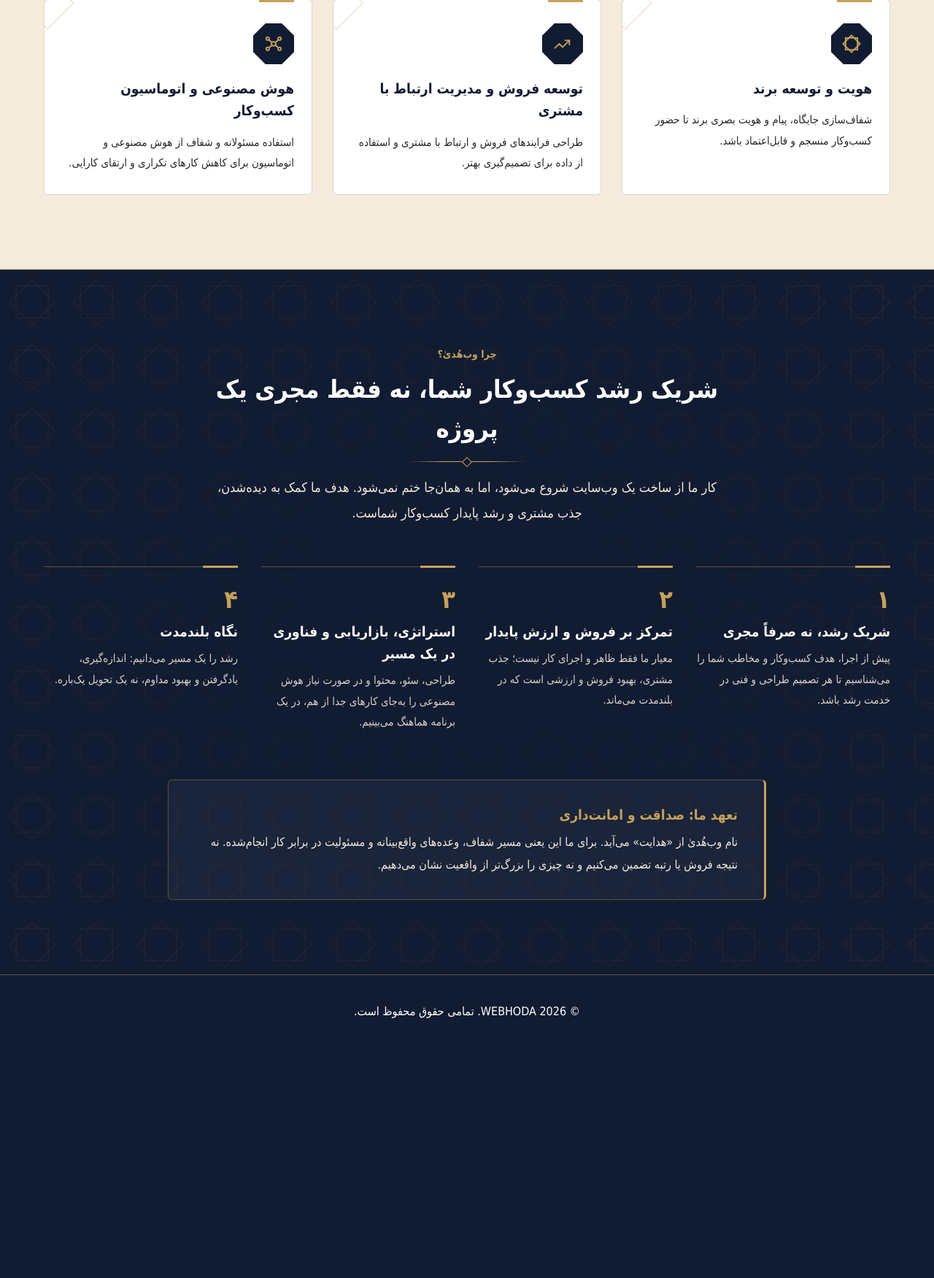
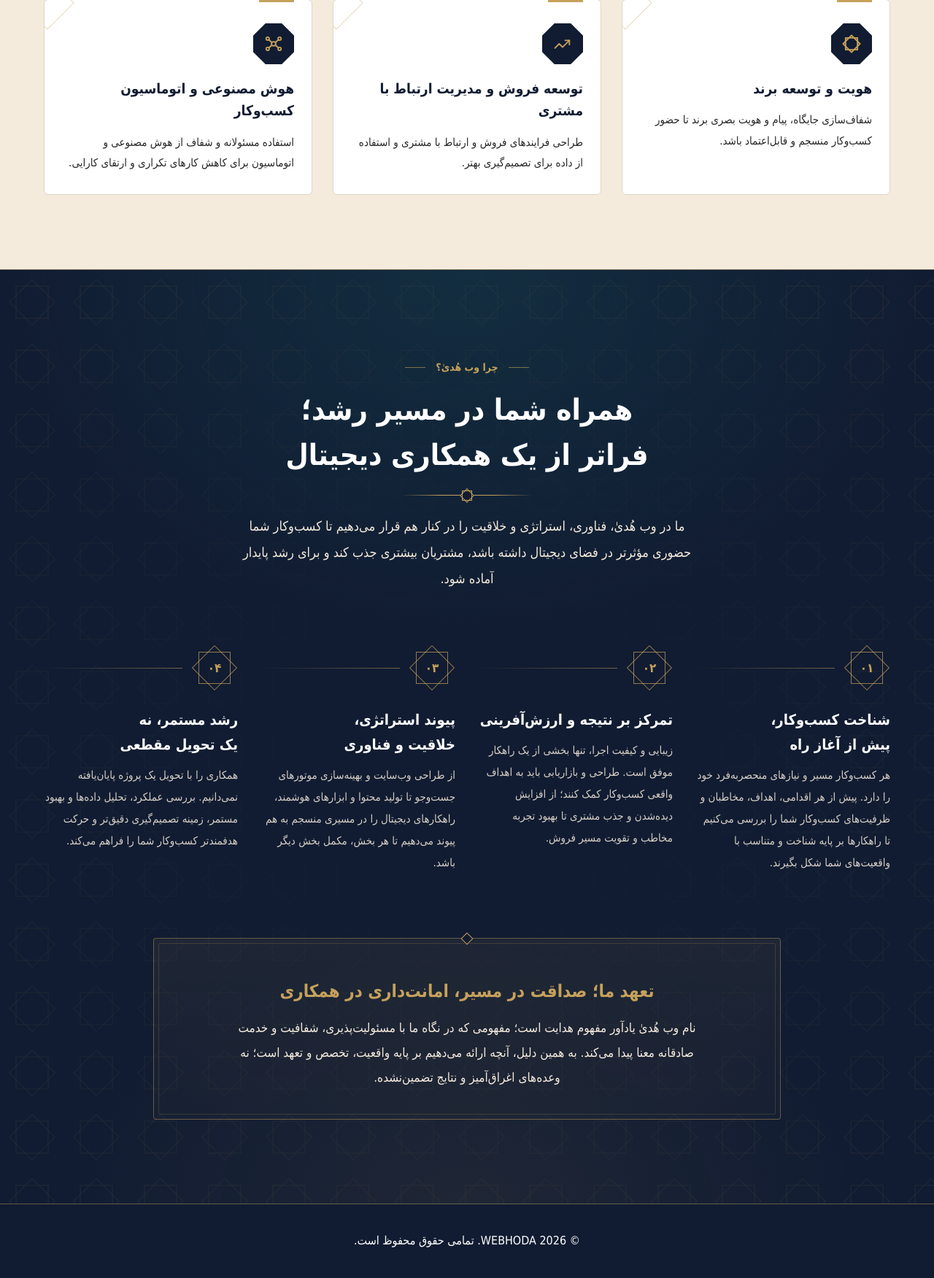
Before and after one commit to Parviz-Parastar/webhoda-agency-theme, a WordPress theme: template front-page.php in a window 1280 px wide. Shown: the part 1400-3151 px from the top of the page at 73% size. Before the commit the page ends 2795 px from the top, so only its background shows below. Run offline with PHP 8.4 and a stand-in for WordPress, Linux system fonts and the light colour scheme; the site name, menu and one post (Sample post) are stand-ins, and other content is empty.

Commit message:
Textual Changes, Web Interfaces, and Front-End Editing

```diff
--- a/assets/css/home.css
+++ b/assets/css/home.css
@@ -509,17 +509,23 @@
 
 /*
  * Section 5 of the homepage. Navy surface to alternate with the ivory
- * Services section. The section is non-interactive: no hover, focus or
- * transition rules are needed, so it has no reduced-motion exceptions.
+ * Services section. The section is non-interactive and has no transitions
+ * or animations, so it needs no reduced-motion exceptions.
+ *
+ * Decorative stars (divider, numbers) are two overlapping squares, the
+ * same eight-pointed geometry as the background pattern in the template.
  */
 .why-section {
     position: relative;
     isolation: isolate;
     overflow: hidden;
 
-    padding: clamp(56px, 8vw, 104px) 0;
+    padding: clamp(64px, 9vw, 120px) 0;
 
     background-color: var(--color-navy);
+    background-image:
+        radial-gradient(ellipse 70% 55% at 50% 0%, rgba(23, 111, 112, 0.22), transparent 70%),
+        radial-gradient(ellipse 60% 40% at 50% 100%, rgba(198, 161, 91, 0.08), transparent 70%);
     color: var(--color-ivory);
 
     border-top: 1px solid rgba(198, 161, 91, 0.45);
@@ -548,14 +554,18 @@
 /* Section Header */
 
 .why-header {
-    max-width: 720px;
-    margin: 0 auto clamp(36px, 5vw, 56px);
+    max-width: 780px;
+    margin: 0 auto clamp(48px, 6vw, 72px);
 
     text-align: center;
 }
 
 .why-eyebrow {
-    margin: 0 0 8px;
+    display: inline-flex;
+    align-items: center;
+    gap: 14px;
+
+    margin: 0 0 14px;
 
     color: var(--color-gold);
 
@@ -564,27 +574,39 @@
     letter-spacing: 0;
 }
 
+.why-eyebrow::before,
+.why-eyebrow::after {
+    content: "";
+
+    width: 28px;
+    height: 1px;
+
+    background-color: rgba(198, 161, 91, 0.6);
+}
+
 .why-title {
     margin: 0;
 
     color: var(--color-white);
 
-    font-size: clamp(24px, 3vw, 34px);
+    font-size: clamp(26px, 3.6vw, 40px);
     font-weight: 800;
-    line-height: 1.6;
+    line-height: 1.55;
+
+    text-wrap: balance;
 }
 
-/* Ornamental divider: two lines around a rotated square */
+/* Ornamental divider: a line with an eight-pointed star at its center */
 
 .why-divider {
     position: relative;
 
     display: block;
 
-    width: 160px;
+    width: 180px;
     height: 1px;
 
-    margin: 18px auto;
+    margin: 24px auto;
 
     background: linear-gradient(
         90deg,
@@ -595,37 +617,51 @@
     );
 }
 
-.why-divider::before {
+.why-divider::before,
+.why-divider::after {
     content: "";
 
     position: absolute;
     top: 50%;
     left: 50%;
 
-    width: 10px;
-    height: 10px;
+    width: 14px;
+    height: 14px;
 
+    border: 1px solid var(--color-gold);
+}
+
+/* Rotated square: navy fill hides the line behind the star */
+
+.why-divider::before {
     background-color: var(--color-navy);
-    border: 1px solid var(--color-gold);
 
     transform: translate(-50%, -50%) rotate(45deg);
 }
 
+/* Upright square: outline only, completes the eight-pointed star */
+
+.why-divider::after {
+    transform: translate(-50%, -50%);
+}
+
 .why-intro {
-    margin: 0;
+    max-width: 640px;
+    margin: 0 auto;
 
     color: var(--color-ivory);
 
-    font-size: clamp(16px, 1.5vw, 18px);
-    line-height: 1.9;
+    font-size: clamp(16px, 1.6vw, 18px);
+    line-height: 2;
 }
 
-/* Pillars: open columns separated by a gold hairline, not cards */
+/* Pillars: open columns, no cards */
 
 .why-pillars {
     display: grid;
     grid-template-columns: 1fr;
-    gap: 32px 40px;
+    align-items: start;
+    gap: 44px 40px;
 
     margin: 0;
     padding: 0;
@@ -637,87 +673,160 @@
     position: relative;
 
     margin: 0;
-    padding-top: 24px;
-
-    border-top: 1px solid rgba(198, 161, 91, 0.4);
 }
 
-/* Gold accent segment at the start (right in RTL) */
-
+/*
+ * Hairline that starts after the numbered star and fades out.
+ * The theme is RTL-only, so 270deg runs from the start (right) edge.
+ */
 .why-pillar::before {
     content: "";
 
     position: absolute;
-    top: -2px;
-    inset-inline-start: 0;
+    top: 32px;
+    inset-inline-start: 76px;
+    inset-inline-end: 0;
 
-    width: 48px;
-    height: 3px;
+    height: 1px;
 
-    background-color: var(--color-gold);
+    background: linear-gradient(
+        270deg,
+        rgba(198, 161, 91, 0.55),
+        transparent
+    );
 }
 
+/* Number inside an eight-pointed star */
+
 .why-pillar-number {
-    display: block;
+    position: relative;
 
-    margin-bottom: 8px;
+    display: flex;
+    align-items: center;
+    justify-content: center;
+
+    width: 64px;
+    height: 64px;
+
+    margin-bottom: 22px;
 
     color: var(--color-gold);
 
-    font-size: 34px;
+    font-size: 17px;
     font-weight: 700;
-    line-height: 1.2;
+    line-height: 1;
+}
+
+.why-pillar-number::before,
+.why-pillar-number::after {
+    content: "";
+
+    position: absolute;
+    top: 10px;
+    right: 10px;
+    bottom: 10px;
+    left: 10px;
+
+    border: 1px solid rgba(198, 161, 91, 0.7);
+}
+
+.why-pillar-number::after {
+    transform: rotate(45deg);
 }
 
 .why-pillar-title {
-    margin: 0 0 8px;
+    margin: 0 0 10px;
 
     color: var(--color-white);
 
-    font-size: 19px;
+    font-size: 20px;
     font-weight: 800;
-    line-height: 1.6;
+    line-height: 1.7;
+
+    text-wrap: balance;
 }
 
 .why-pillar-text {
     margin: 0;
 
-    color: rgba(244, 235, 221, 0.88);
+    color: rgba(244, 235, 221, 0.86);
 
     font-size: 15px;
-    line-height: 1.9;
+    line-height: 2;
 }
 
-/* Pledge band */
+/* Pledge: framed, centered block, visually distinct from the pillars */
 
 .why-pledge {
-    max-width: 820px;
-    margin: clamp(40px, 6vw, 64px) auto 0;
-    padding: 28px 24px;
+    position: relative;
 
-    background-color: rgba(255, 255, 255, 0.04);
-    border: 1px solid rgba(198, 161, 91, 0.35);
-    border-inline-start: 3px solid var(--color-gold);
-    border-radius: 6px;
+    max-width: 860px;
+    margin: clamp(56px, 7vw, 88px) auto 0;
+    padding: 44px 24px 32px;
+
+    text-align: center;
+
+    background: linear-gradient(
+        180deg,
+        rgba(198, 161, 91, 0.08),
+        rgba(198, 161, 91, 0.02)
+    );
+    border: 1px solid rgba(198, 161, 91, 0.45);
+    border-radius: 4px;
+}
+
+/* Inner hairline frame */
+
+.why-pledge::before {
+    content: "";
+
+    position: absolute;
+    inset: 6px;
+
+    border: 1px solid rgba(198, 161, 91, 0.2);
+    border-radius: 2px;
+
+    pointer-events: none;
+}
+
+/* Diamond ornament centered on the top edge */
+
+.why-pledge::after {
+    content: "";
+
+    position: absolute;
+    top: 0;
+    left: 50%;
+
+    width: 12px;
+    height: 12px;
+
+    background-color: var(--color-navy);
+    border: 1px solid var(--color-gold);
+
+    transform: translate(-50%, -50%) rotate(45deg);
 }
 
 .why-pledge-title {
-    margin: 0 0 8px;
+    margin: 0 0 12px;
 
     color: var(--color-gold);
 
-    font-size: 19px;
+    font-size: clamp(19px, 2.2vw, 24px);
     font-weight: 800;
-    line-height: 1.6;
+    line-height: 1.7;
+
+    text-wrap: balance;
 }
 
 .why-pledge-text {
-    margin: 0;
+    max-width: 680px;
+    margin: 0 auto;
 
     color: var(--color-ivory);
 
-    font-size: 16px;
-    line-height: 1.9;
+    font-size: clamp(16px, 1.6vw, 17px);
+    line-height: 2;
 }
 
 /* Why WEBHODA Responsive */
@@ -726,15 +835,18 @@
 
     .why-pillars {
         grid-template-columns: repeat(2, 1fr);
+        gap: 56px 48px;
     }
 
     .why-pledge {
-        padding: 32px 36px;
+        padding: 52px 56px 40px;
     }
 
 }
 
-@media (min-width: 1100px) {
+/* Four columns only where each column stays wide enough for Persian text */
+
+@media (min-width: 1200px) {
 
     .why-pillars {
         grid-template-columns: repeat(4, 1fr);
--- a/template-parts/home/why-webhoda.php
+++ b/template-parts/home/why-webhoda.php
@@ -4,34 +4,33 @@
  *
  * Section 5 of the six-section homepage structure (V-006).
  *
- * Content status: PROPOSED. All Persian copy below is a proposal and is not
- * approved yet. The copy describes WEBHODA's approach and values only: it
- * contains no statistics, client names, testimonials, guarantees or claims
- * about the readiness of any specific service.
+ * Copy: supplied by the project owner. It must not be reworded without the
+ * owner's approval. It contains no statistics, client names, testimonials
+ * or guarantees.
  *
  * The section is intentionally non-interactive (no links, no JavaScript).
  */
 
 $pillars = array(
     array(
-        'number' => '۱',
-        'title'  => __('شریک رشد، نه صرفاً مجری', 'agency-theme'),
-        'text'   => __('پیش از اجرا، هدف کسب‌وکار و مخاطب شما را می‌شناسیم تا هر تصمیم طراحی و فنی در خدمت رشد باشد.', 'agency-theme'),
+        'number' => '۰۱',
+        'title'  => __('شناخت کسب‌وکار، پیش از آغاز راه', 'agency-theme'),
+        'text'   => __('هر کسب‌وکار مسیر و نیازهای منحصربه‌فرد خود را دارد. پیش از هر اقدامی، اهداف، مخاطبان و ظرفیت‌های کسب‌وکار شما را بررسی می‌کنیم تا راهکارها بر پایه شناخت و متناسب با واقعیت‌های شما شکل بگیرند.', 'agency-theme'),
     ),
     array(
-        'number' => '۲',
-        'title'  => __('تمرکز بر فروش و ارزش پایدار', 'agency-theme'),
-        'text'   => __('معیار ما فقط ظاهر و اجرای کار نیست؛ جذب مشتری، بهبود فروش و ارزشی است که در بلندمدت می‌ماند.', 'agency-theme'),
+        'number' => '۰۲',
+        'title'  => __('تمرکز بر نتیجه و ارزش‌آفرینی', 'agency-theme'),
+        'text'   => __('زیبایی و کیفیت اجرا، تنها بخشی از یک راهکار موفق است. طراحی و بازاریابی باید به اهداف واقعی کسب‌وکار کمک کنند؛ از افزایش دیده‌شدن و جذب مشتری تا بهبود تجربه مخاطب و تقویت مسیر فروش.', 'agency-theme'),
     ),
     array(
-        'number' => '۳',
-        'title'  => __('استراتژی، بازاریابی و فناوری در یک مسیر', 'agency-theme'),
-        'text'   => __('طراحی، سئو، محتوا و در صورت نیاز هوش مصنوعی را به‌جای کارهای جدا از هم، در یک برنامه هماهنگ می‌بینیم.', 'agency-theme'),
+        'number' => '۰۳',
+        'title'  => __('پیوند استراتژی، خلاقیت و فناوری', 'agency-theme'),
+        'text'   => __('از طراحی وب‌سایت و بهینه‌سازی موتورهای جست‌وجو تا تولید محتوا و ابزارهای هوشمند، راهکارهای دیجیتال را در مسیری منسجم به هم پیوند می‌دهیم تا هر بخش، مکمل بخش دیگر باشد.', 'agency-theme'),
     ),
     array(
-        'number' => '۴',
-        'title'  => __('نگاه بلندمدت', 'agency-theme'),
-        'text'   => __('رشد را یک مسیر می‌دانیم: اندازه‌گیری، یادگرفتن و بهبود مداوم، نه یک تحویل یک‌باره.', 'agency-theme'),
+        'number' => '۰۴',
+        'title'  => __('رشد مستمر، نه یک تحویل مقطعی', 'agency-theme'),
+        'text'   => __('همکاری را با تحویل یک پروژه پایان‌یافته نمی‌دانیم. بررسی عملکرد، تحلیل داده‌ها و بهبود مستمر، زمینه تصمیم‌گیری دقیق‌تر و حرکت هدفمندتر کسب‌وکار شما را فراهم می‌کند.', 'agency-theme'),
     ),
 );
 ?>
@@ -63,17 +62,17 @@ $pillars = array(
         <header class="why-header">
 
             <p class="why-eyebrow">
-                <?php echo esc_html__('چرا وب‌هُدیٰ؟', 'agency-theme'); ?>
+                <?php echo esc_html__('چرا وب هُدیٰ؟', 'agency-theme'); ?>
             </p>
 
             <h2 id="why-title" class="why-title">
-                <?php echo esc_html__('شریک رشد کسب‌وکار شما، نه فقط مجری یک پروژه', 'agency-theme'); ?>
+                <?php echo esc_html__('همراه شما در مسیر رشد؛ فراتر از یک همکاری دیجیتال', 'agency-theme'); ?>
             </h2>
 
             <span class="why-divider" aria-hidden="true"></span>
 
             <p class="why-intro">
-                <?php echo esc_html__('کار ما از ساخت یک وب‌سایت شروع می‌شود، اما به همان‌جا ختم نمی‌شود. هدف ما کمک به دیده‌شدن، جذب مشتری و رشد پایدار کسب‌وکار شماست.', 'agency-theme'); ?>
+                <?php echo esc_html__('ما در وب هُدیٰ، فناوری، استراتژی و خلاقیت را در کنار هم قرار می‌دهیم تا کسب‌وکار شما حضوری مؤثرتر در فضای دیجیتال داشته باشد، مشتریان بیشتری جذب کند و برای رشد پایدار آماده شود.', 'agency-theme'); ?>
             </p>
 
         </header>
@@ -102,14 +101,14 @@ $pillars = array(
 
         </ul>
 
-        <div class="why-pledge">
+        <div class="why-pledge" role="group" aria-labelledby="why-pledge-title">
 
-            <h3 class="why-pledge-title">
-                <?php echo esc_html__('تعهد ما: صداقت و امانت‌داری', 'agency-theme'); ?>
+            <h3 id="why-pledge-title" class="why-pledge-title">
+                <?php echo esc_html__('تعهد ما؛ صداقت در مسیر، امانت‌داری در همکاری', 'agency-theme'); ?>
             </h3>
 
             <p class="why-pledge-text">
-                <?php echo esc_html__('نام وب‌هُدیٰ از «هدایت» می‌آید. برای ما این یعنی مسیر شفاف، وعده‌های واقع‌بینانه و مسئولیت در برابر کار انجام‌شده. نه نتیجه فروش یا رتبه تضمین می‌کنیم و نه چیزی را بزرگ‌تر از واقعیت نشان می‌دهیم.', 'agency-theme'); ?>
+                <?php echo esc_html__('نام وب هُدیٰ یادآور مفهوم هدایت است؛ مفهومی که در نگاه ما با مسئولیت‌پذیری، شفافیت و خدمت صادقانه معنا پیدا می‌کند. به همین دلیل، آنچه ارائه می‌دهیم بر پایه واقعیت، تخصص و تعهد است؛ نه وعده‌های اغراق‌آمیز و نتایج تضمین‌نشده.', 'agency-theme'); ?>
             </p>
 
         </div>
```
